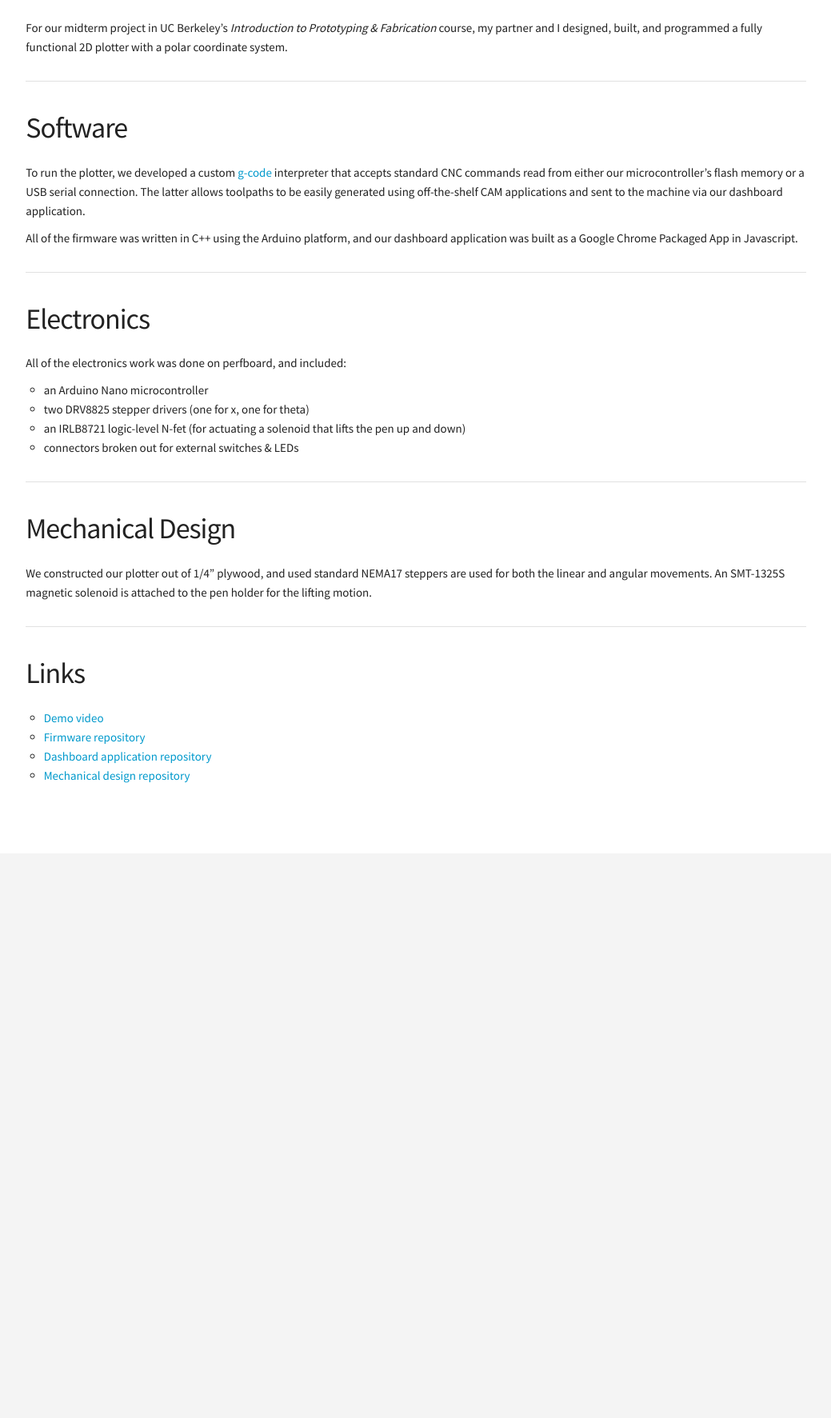
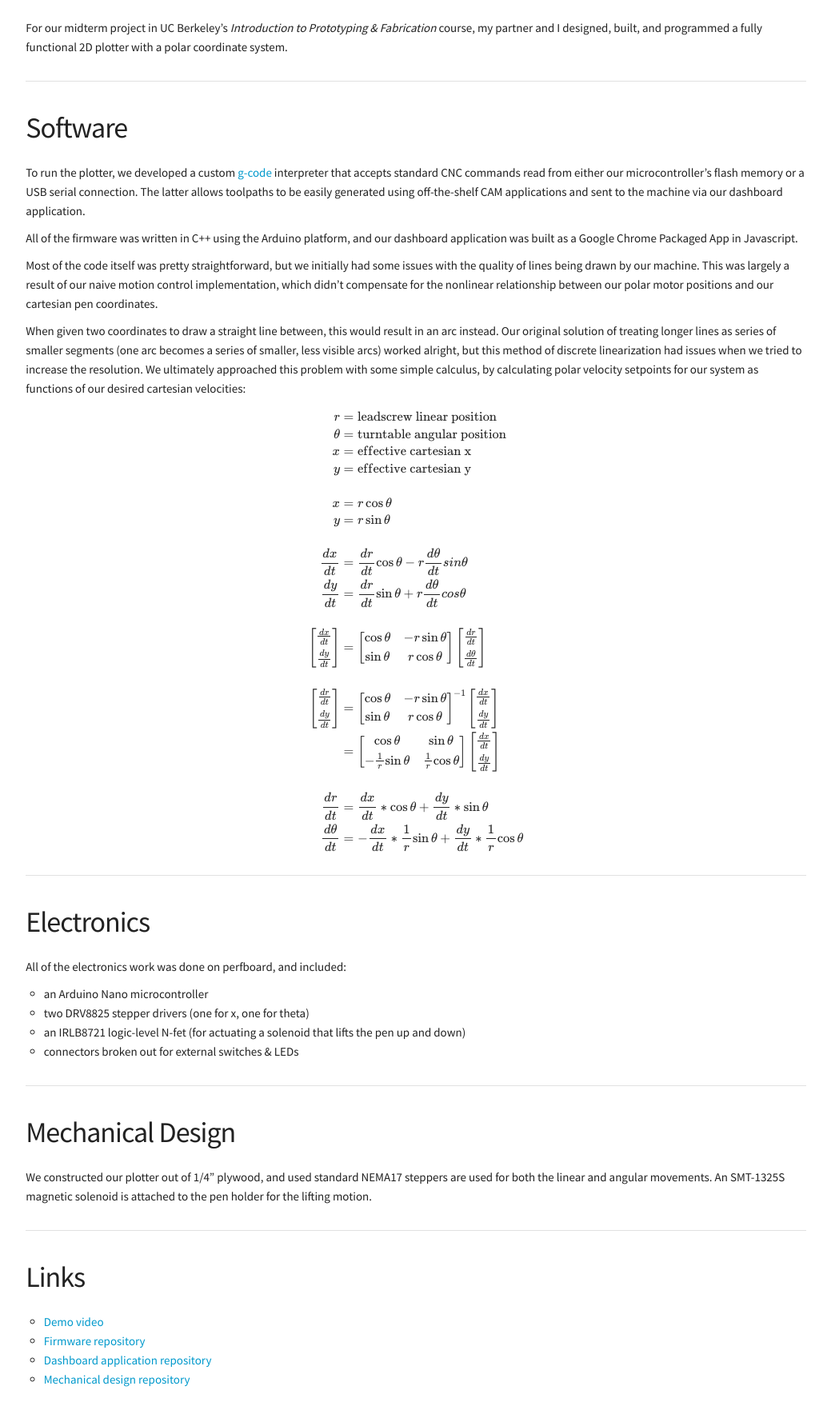
Before and after one commit to Bradman381/byco, a Jekyll site: the page built from _projects/drawingmachine.md, in a window 1280 px wide, cut to the strip 1041-2863 px from the top of the page. Shown: the top 1773 px of the strip at 80% size, without its empty margins (120-1159 px from the left). Built offline with Jekyll 4.4.1, drawn with Linux system fonts in a browser that asks for light colours; formulas are drawn with MathJax 3; comment, search, counter and statistics services are not loaded; before the commit the page ends 2108 px from its top, so only the background shows below that.

Commit message:
added latex support & math for plotter

```diff
--- a/_config.yml
+++ b/_config.yml
@@ -29,6 +29,11 @@ defaults:
   -
     scope:
       path: ""
+    values:
+      latex: no
+  -
+    scope:
+      path: ""
       type: projects
     values:
       layout: project
--- a/_layouts/default.html
+++ b/_layouts/default.html
@@ -18,6 +18,11 @@
   </head>
   <body>
     {{ content }}
+
+    {% if page.latex %}
+    <script src="https://cdn.mathjax.org/mathjax/latest/MathJax.js?config=TeX-AMS-MML_HTMLorMML" type="text/javascript"></script>
+    {% endif %}
+
     <script src="//static.getclicky.com/js" type="text/javascript"></script>
     <script type="text/javascript">try{ clicky.init(101016176); }catch(e){}</script>
     <noscript><p><img alt="Clicky" width="1" height="1" src="//in.getclicky.com/101016176ns.gif" /></p></noscript>
--- a/_projects/drawingmachine.md
+++ b/_projects/drawingmachine.md
@@ -17,6 +18,31 @@ For our midterm project in UC Berkeley's *Introduction to Prototyping & Fabricat
 To run the plotter, we developed a custom [g-code](https://en.wikipedia.org/wiki/G-code) interpreter that accepts standard CNC commands read from either our microcontroller's flash memory or a USB serial connection. The latter allows toolpaths to be easily generated using off-the-shelf CAM applications and sent to the machine via our dashboard application.
 
 All of the firmware was written in C++ using the Arduino platform, and our dashboard application was built as a Google Chrome Packaged App in Javascript.
+
+<!-- most of this blurb is just an excuse to use latex -->
+
+Most of the code itself was pretty straightforward, but we initially had some issues with the quality of lines being drawn by our machine.
+This was largely a result of our naive motion control implementation, which didn't compensate for the nonlinear relationship between our polar motor positions and our cartesian pen coordinates.
+
+When given two coordinates to draw a straight line between, this would result in an arc instead. Our original solution of treating longer lines as series of smaller segments (one arc becomes a series of smaller, less visible arcs) worked alright, but this method of discrete linearization had issues when we tried to increase the resolution. We ultimately approached this problem with some simple calculus, by calculating polar velocity setpoints for our system as functions of our desired cartesian velocities:
+
+$$
+\begin{align*}
+    r &= \text{leadscrew linear position} \\
+    \theta &= \text{turntable angular position} \\
+    x &= \text{effective cartesian x} \\
+    y &= \text{effective cartesian y} \\\\
+    x &= r \cos \theta \\
+    y &= r \sin \theta \\\\
+    \frac{dx}{dt} &= \frac{dr}{dt} \cos \theta - r\frac{d\theta}{dt}sin \theta\\
+    \frac{dy}{dt} &= \frac{dr}{dt} \sin \theta + r\frac{d\theta}{dt}cos \theta\\\\
+    \begin{bmatrix}\frac{dx}{dt} \\ \frac{dy}{dt}\end{bmatrix} &= \begin{bmatrix}\cos \theta & -r \sin \theta \\ \sin \theta & r \cos \theta\end{bmatrix}\begin{bmatrix}\frac{dr}{dt} \\ \frac{d\theta}{dt}\end{bmatrix} \\\\
+    \begin{bmatrix}\frac{dr}{dt} \\ \frac{dy}{dt}\end{bmatrix} &= \begin{bmatrix}\cos \theta & -r \sin \theta \\ \sin \theta & r \cos \theta\end{bmatrix}^{-1}\begin{bmatrix}\frac{dx}{dt} \\ \frac{dy}{dt}\end{bmatrix} \\
+                                                               &= \begin{bmatrix}\cos \theta & \sin \theta \\ -\frac{1}{r} \sin \theta & \frac{1}{r} \cos \theta\end{bmatrix}\begin{bmatrix}\frac{dx}{dt} \\ \frac{dy}{dt}\end{bmatrix} \\\\
+    \frac{dr}{dt} &= \frac{dx}{dt} * \cos \theta + \frac{dy}{dt} * \sin \theta \\
+    \frac{d\theta}{dt} &= -\frac{dx}{dt} * \frac{1}{r} \sin \theta + \frac{dy}{dt} * \frac{1}{r} \cos \theta \\
+\end{align*}
+$$
 
 ---
 
--- a/assets/stylesheets/site.css
+++ b/assets/stylesheets/site.css
@@ -154,6 +154,9 @@ iframe {
     height: 30rem;
     margin-bottom: 2rem;
 }
+.MathJax_Display {
+    margin: 3em 0 !important;
+}
 
 @media (min-width: 550px) {
     .grid-item {
```
Also changed, not shown: other parts of _projects/drawingmachine.md (+1 -0 lines).
